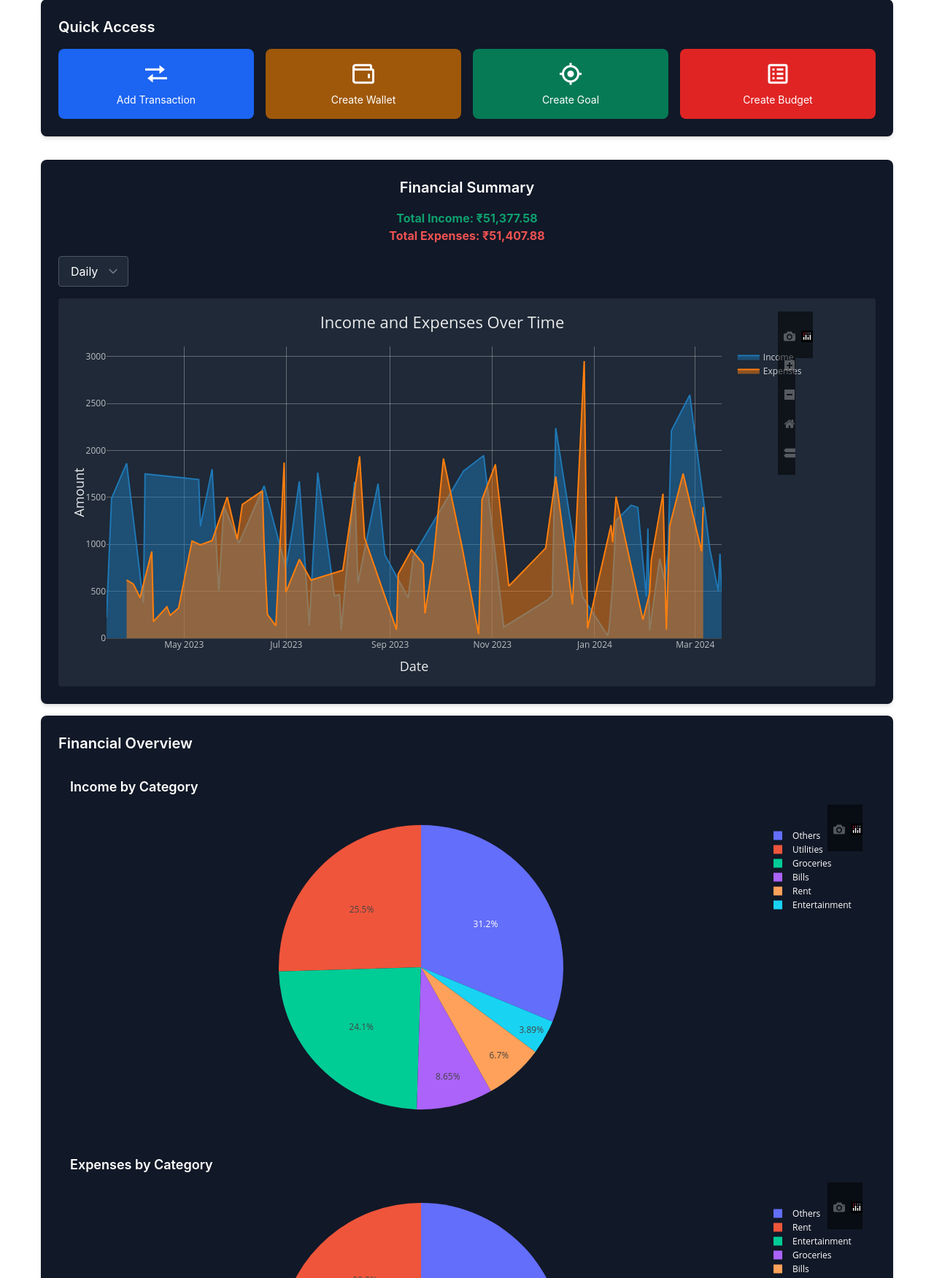
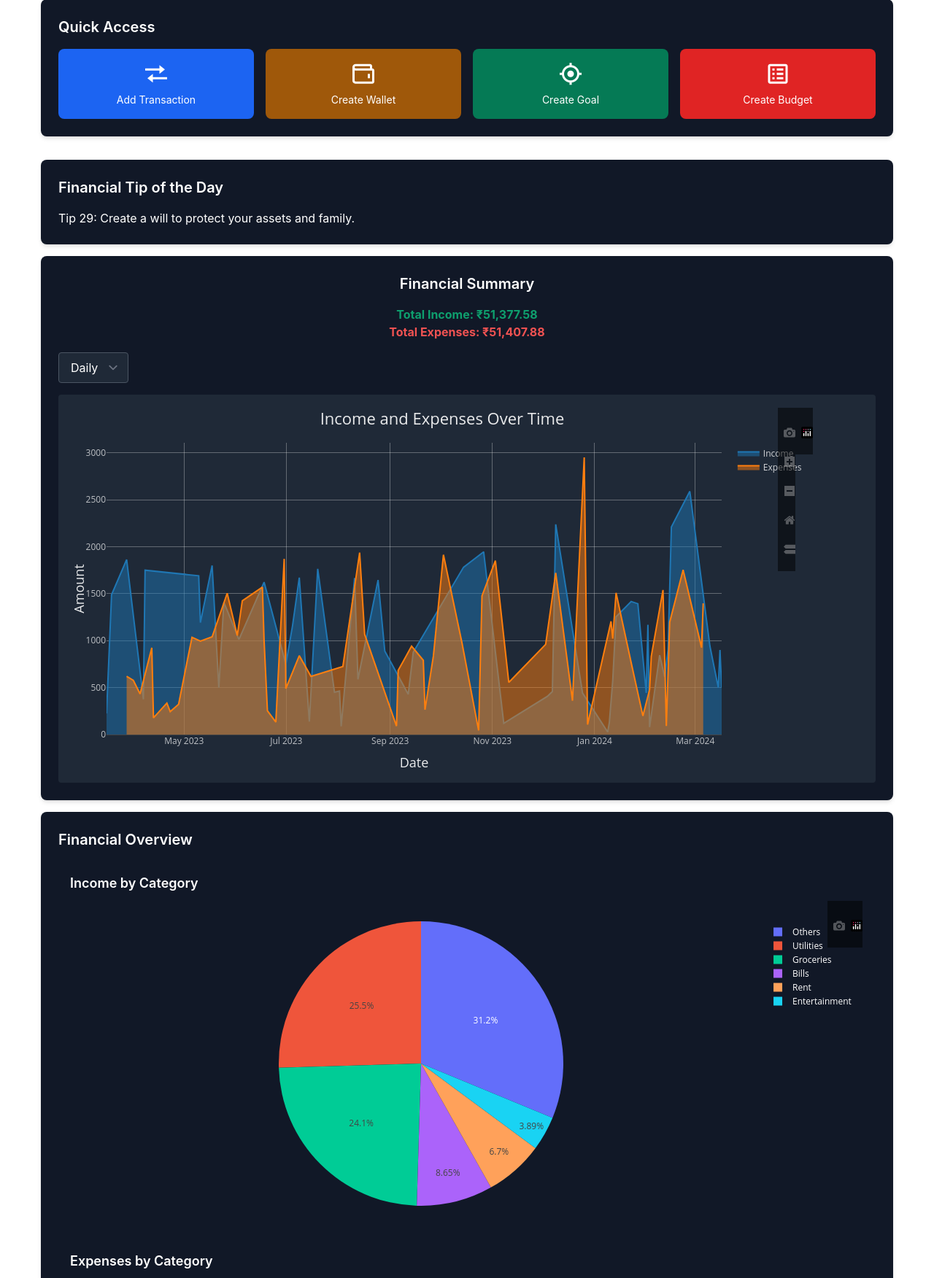
Before and after one commit to WalkingStatue/finsmart, a Django app: page / in a window 1280 px wide. Shown: the part 113-1865 px from the top of the page at 73% size. Run offline with Django 5.2, Linux system fonts and the light colour scheme; a user stored in the database is signed in; data comes from the database, SQL or seed files in the repository; data that the repository does not hold is empty; some libraries are stand-ins or nearby versions.

Commit message:
Financial Tip Done

```diff
--- a/dashboard/templates/dashboard/dashboard.html
+++ b/dashboard/templates/dashboard/dashboard.html
@@ -65,6 +65,14 @@
                     </a>
                 </div>
             </div>
+        </div>
+
+        <!-- Financial Tip of the Day Section -->
+          <div class="mt-4 bg-gray-900 p-6 rounded-lg shadow-md">
+            <h2 class="text-xl font-semibold text-white mb-4">Financial Tip of the Day</h2>
+            <p class="text-white text-md">
+                {{ tip_of_the_day }}
+            </p>
         </div>
 
         <!-- Financial Summary and Chart Section -->
```
